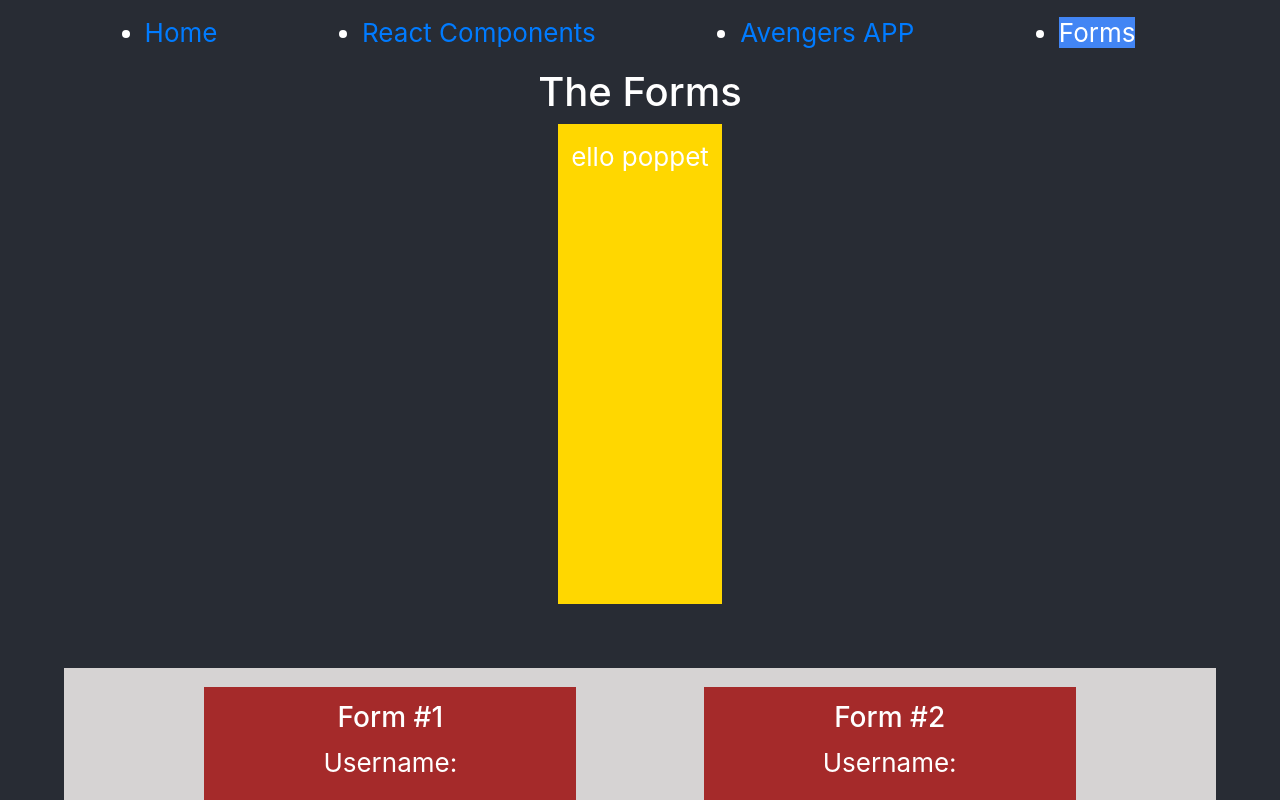
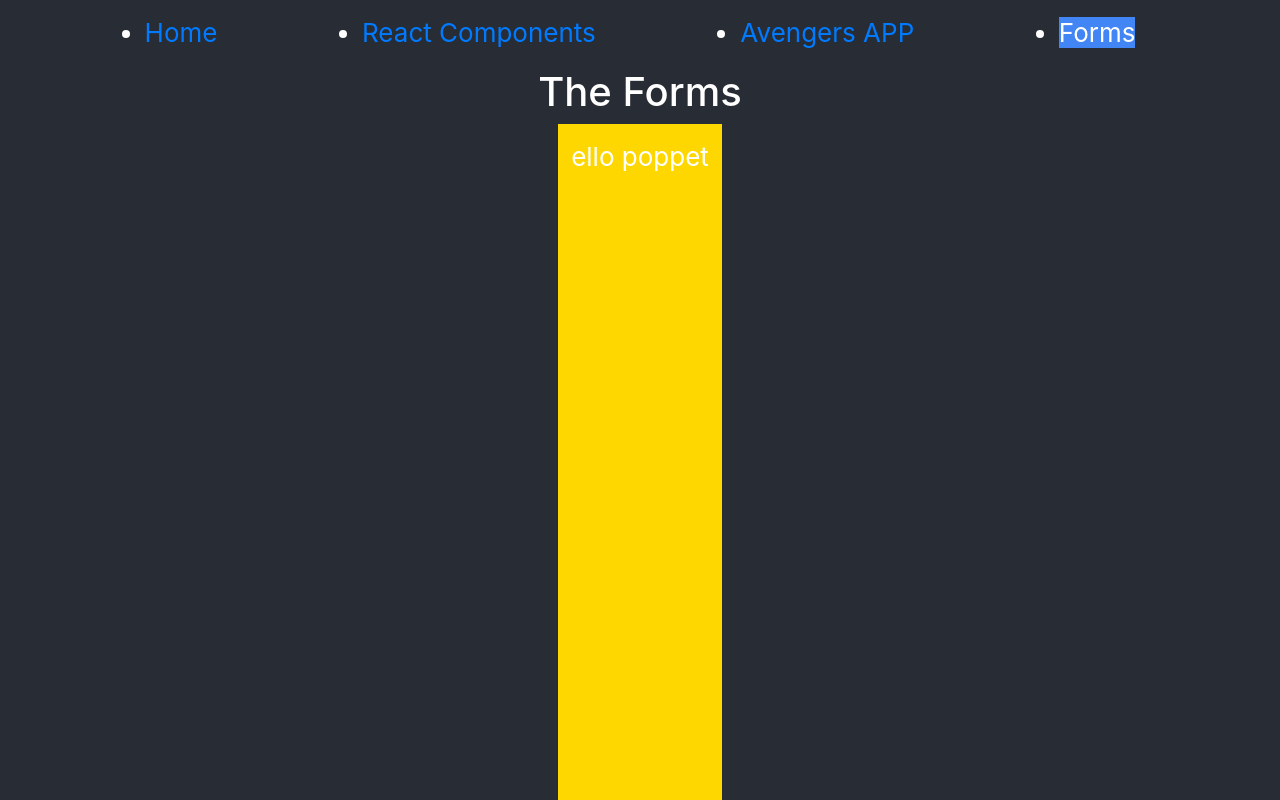
Before and after one commit to DustinThewind505/login-practice, a React (Create React App) app in the folder react-practice/: page /page3 in a window 1280 px wide. Shown: the top 800 px of the page. Built offline with nearby package versions, Linux system fonts and the light colour scheme.

Commit message:
Checkbox bug fix

```diff
--- a/react-practice/src/App.css
+++ b/react-practice/src/App.css
@@ -202,7 +202,7 @@ a:hover {
 }
 
 form {
-  height: 60vh;
+  height: 800px;
   padding: 1%;
   display: flex;
   flex-direction: column;
--- a/react-practice/src/components/PAGE3/forms/form2A.js
+++ b/react-practice/src/components/PAGE3/forms/form2A.js
@@ -18,7 +18,7 @@ function FormTwo(props) {
                     <input type="email" name='email' onChange={props.handleChange}/>
                 </label>
                 <label>checkbox
-                    <input type="checkbox" name='checkbox'  onChange={props.handleChange}/>
+                    <input type="checkbox" name='agree'  onChange={props.handleChange}/>
                 </label>
             </section>
             <footer>
--- a/react-practice/src/components/PAGE3/page3.js
+++ b/react-practice/src/components/PAGE3/page3.js
@@ -1,4 +1,5 @@
 import React, { useState } from 'react';
+import { boolean } from 'yup';
 
 import Form1 from './forms/form1';
 import Form2 from './forms/form2';
@@ -14,7 +15,7 @@ function Page3() {
             <section className="forms-app">
                 <h1>The Forms</h1>
                 <form onSubmit={e => e.preventDefault()}>
-                    {Object.values(displayForm).map((element, index) => <p key={index}>{element}</p>)}
+                    {Object.values(displayForm).map((element, index) => <p key={index}>{typeof element === "boolean" ? "Checked✔✔✔" : element}</p>)}
                 </form>
 
 
```
